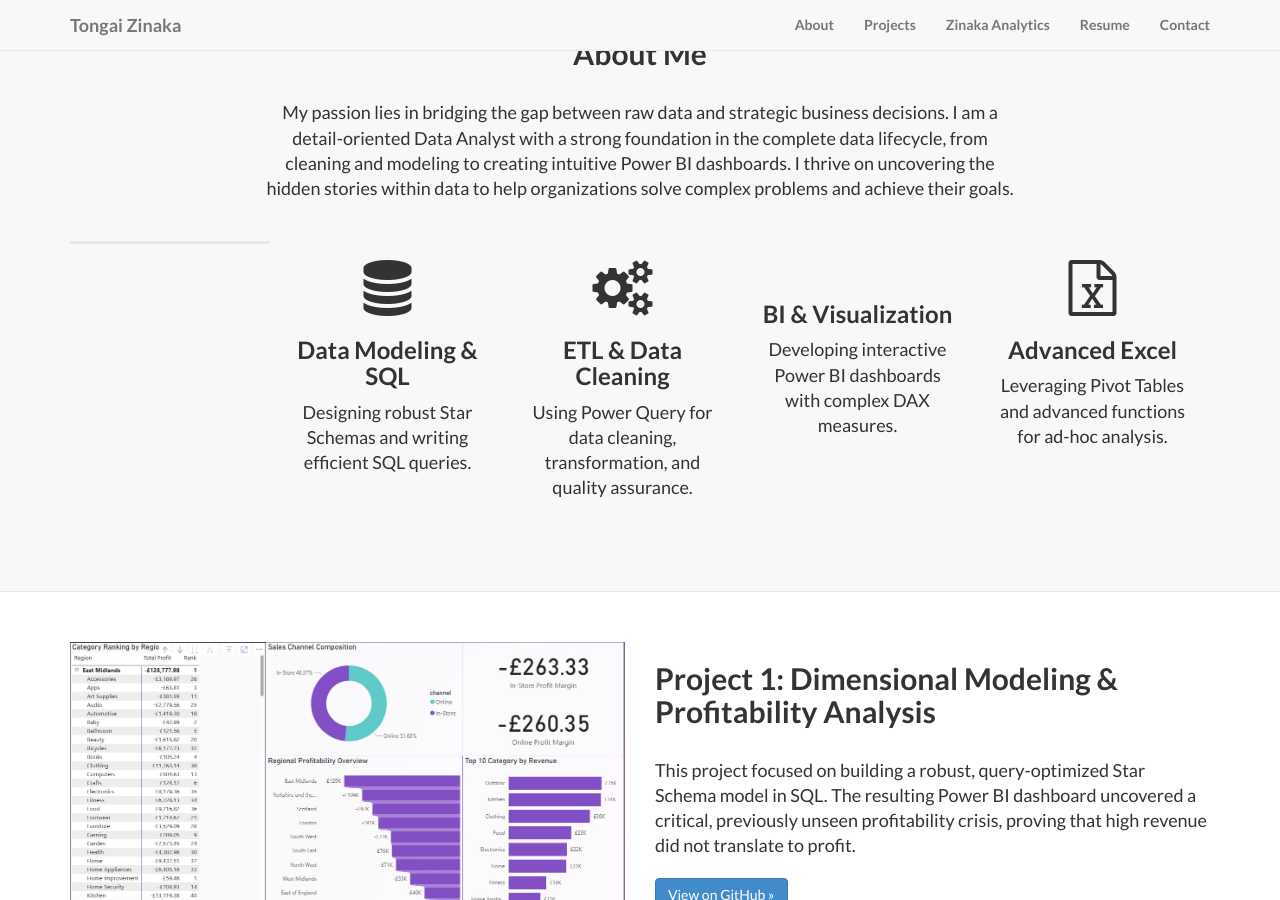
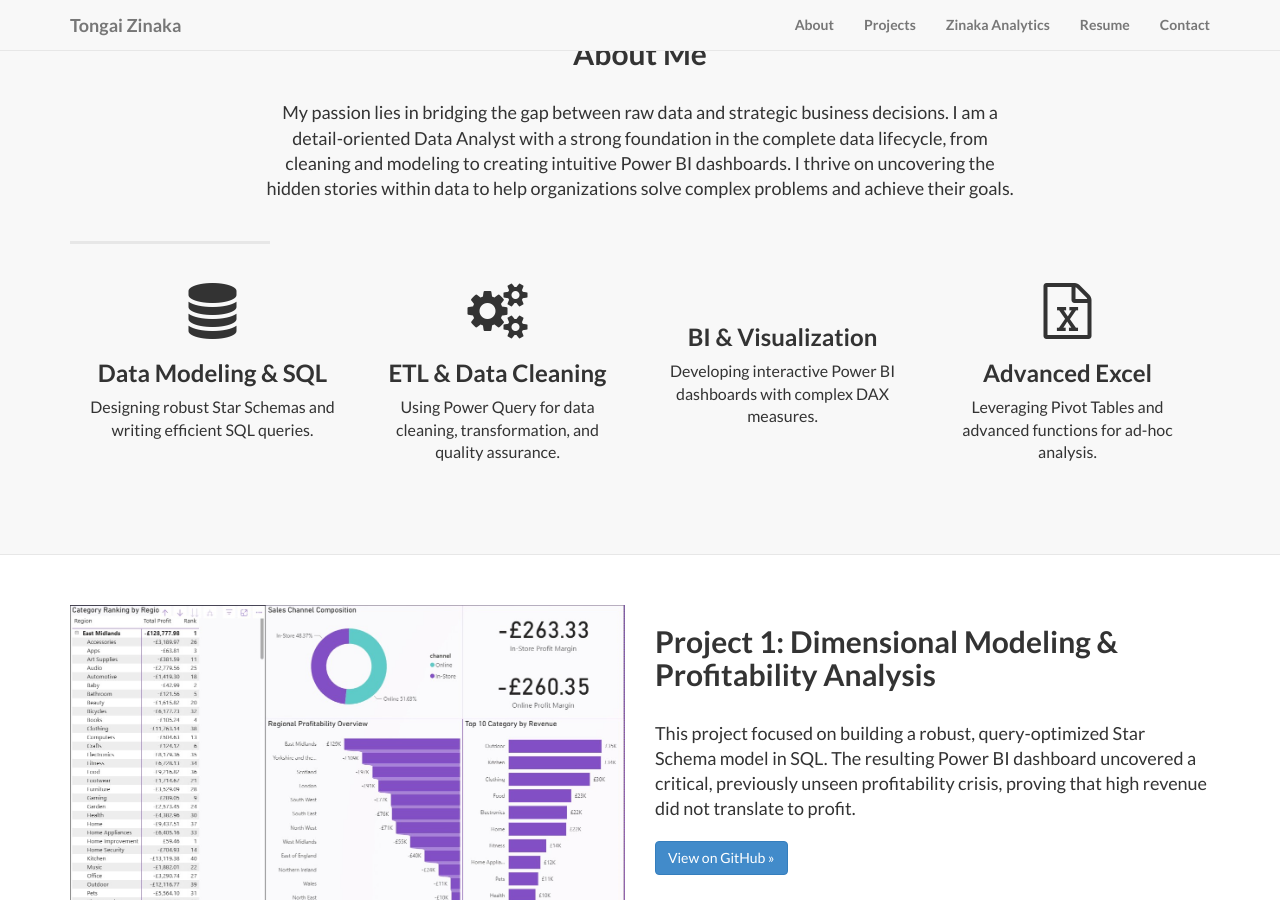
Before and after one commit to Tongai-Zinaka/tongai-zinaka.github.io, a Jekyll site: the page built from index.html, in a window 1280 px wide and 900 px high, scrolled down 853 px. Built offline with Jekyll 4.4.1, drawn with Linux system fonts in a browser that asks for light colours.

Commit message:
Update index.html

```diff
--- a/index.html
+++ b/index.html
@@ -41,29 +41,34 @@ title: Tongai Zinaka | Data & Business Intelligence Analyst
             </div>
         </div>
         <hr class="section-heading-spacer">
-            <!-- Core Competencies with Icons -->
-            <div class="row text-center skill-row" style="margin-top: 40px;">
-            <div class="col-md-3 col-sm-6 skill-box" data-aos="fade-up" data-aos-delay="100">
-                <i class="fa fa-database fa-4x"></i>
-                <h3>Data Modeling & SQL</h3>
-                <p class="lead">Designing robust Star Schemas and writing efficient SQL queries.</p>
-            </div>
-            <div class="col-md-3 col-sm-6 skill-box" data-aos="fade-up" data-aos-delay="200">
-                <i class="fa fa-cogs fa-4x"></i>
-                <h3>ETL & Data Cleaning</h3>
-                <p class="lead">Using Power Query for data cleaning, transformation, and quality assurance.</p>
-            </div>
-            <div class="col-md-3 col-sm-6 skill-box" data-aos="fade-up" data-aos-delay="300">
-                <i class="fa fa-bar-chart fa-4x"></i>
-                <h3>BI & Visualization</h3>
-                <p class="lead">Developing interactive Power BI dashboards with complex DAX measures.</p>
-            </div>
-            <div class="col-md-3 col-sm-6 skill-box" data-aos="fade-up" data-aos-delay="400">
-                <i class="fa fa-file-excel-o fa-4x"></i>
-                <h3>Advanced Excel</h3>
-                <p class="lead">Leveraging Pivot Tables and advanced functions for ad-hoc analysis.</p>
-            </div>
-        </div>
+
+        <!-- Core Competencies with Icons (Table Layout for Alignment) -->
+        <table style="width: 100%; border: none; margin-top: 40px; text-align: center;">
+            <tbody>
+                <tr>
+                    <td style="width: 25%; vertical-align: top; padding: 20px;" data-aos="fade-up" data-aos-delay="100">
+                        <i class="fa fa-database fa-4x" aria-hidden="true"></i>
+                        <h3>Data Modeling & SQL</h3>
+                        <p class="lead" style="font-size: 16px;">Designing robust Star Schemas and writing efficient SQL queries.</p>
+                    </td>
+                    <td style="width: 25%; vertical-align: top; padding: 20px;" data-aos="fade-up" data-aos-delay="200">
+                        <i class="fa fa-cogs fa-4x" aria-hidden="true"></i>
+                        <h3>ETL & Data Cleaning</h3>
+                        <p class="lead" style="font-size: 16px;">Using Power Query for data cleaning, transformation, and quality assurance.</p>
+                    </td>
+                    <td style="width: 25%; vertical-align: top; padding: 20px;" data-aos="fade-up" data-aos-delay="300">
+                        <i class="fa fa-bar-chart fa-4x" aria-hidden="true"></i>
+                        <h3>BI & Visualization</h3>
+                        <p class="lead" style="font-size: 16px;">Developing interactive Power BI dashboards with complex DAX measures.</p>
+                    </td>
+                    <td style="width: 25%; vertical-align: top; padding: 20px;" data-aos="fade-up" data-aos-delay="400">
+                        <i class="fa fa-file-excel-o fa-4x" aria-hidden="true"></i>
+                        <h3>Advanced Excel</h3>
+                        <p class="lead" style="font-size: 16px;">Leveraging Pivot Tables and advanced functions for ad-hoc analysis.</p>
+                    </td>
+                </tr>
+            </tbody>
+        </table>
     </div>
 </div>
 
```
